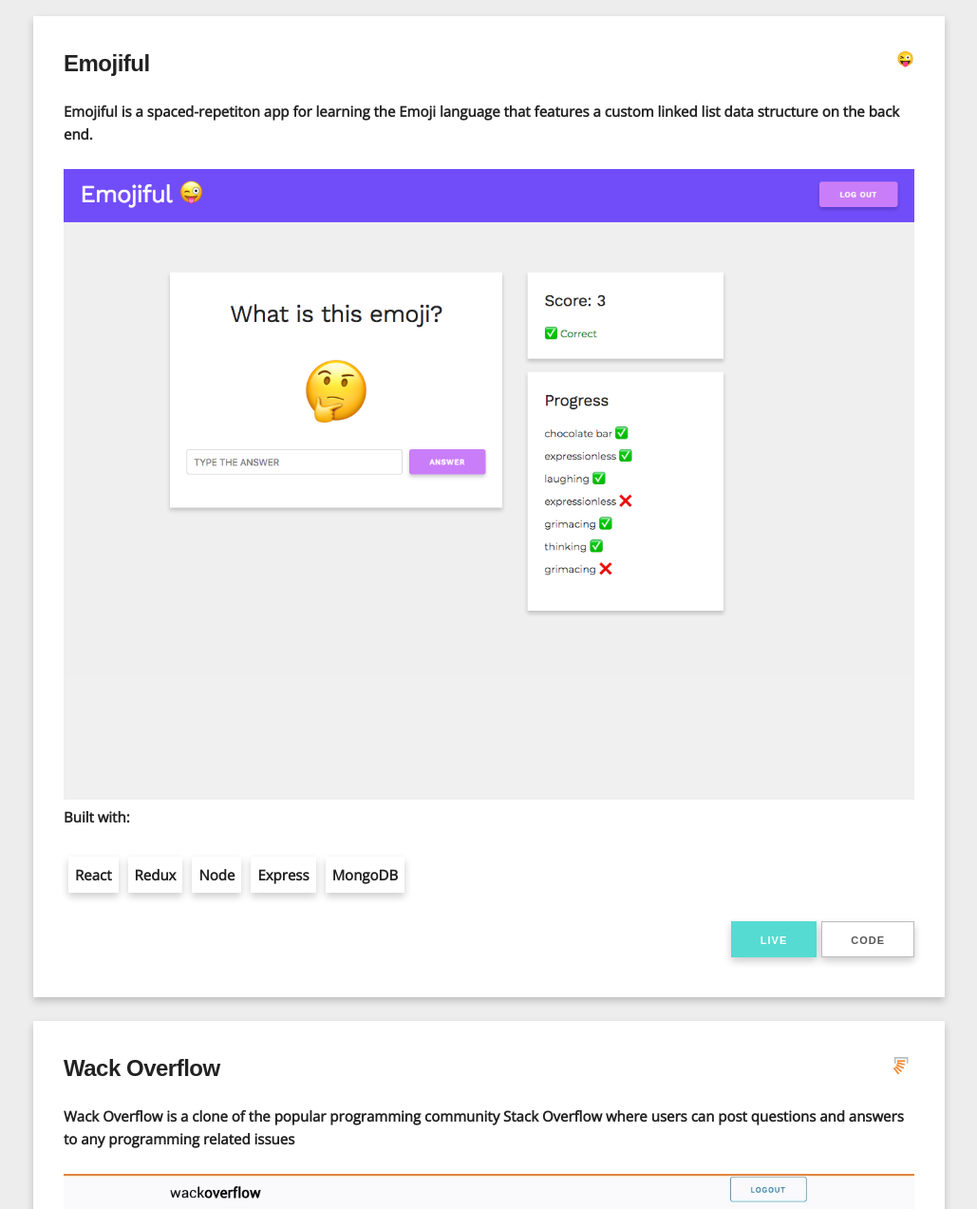
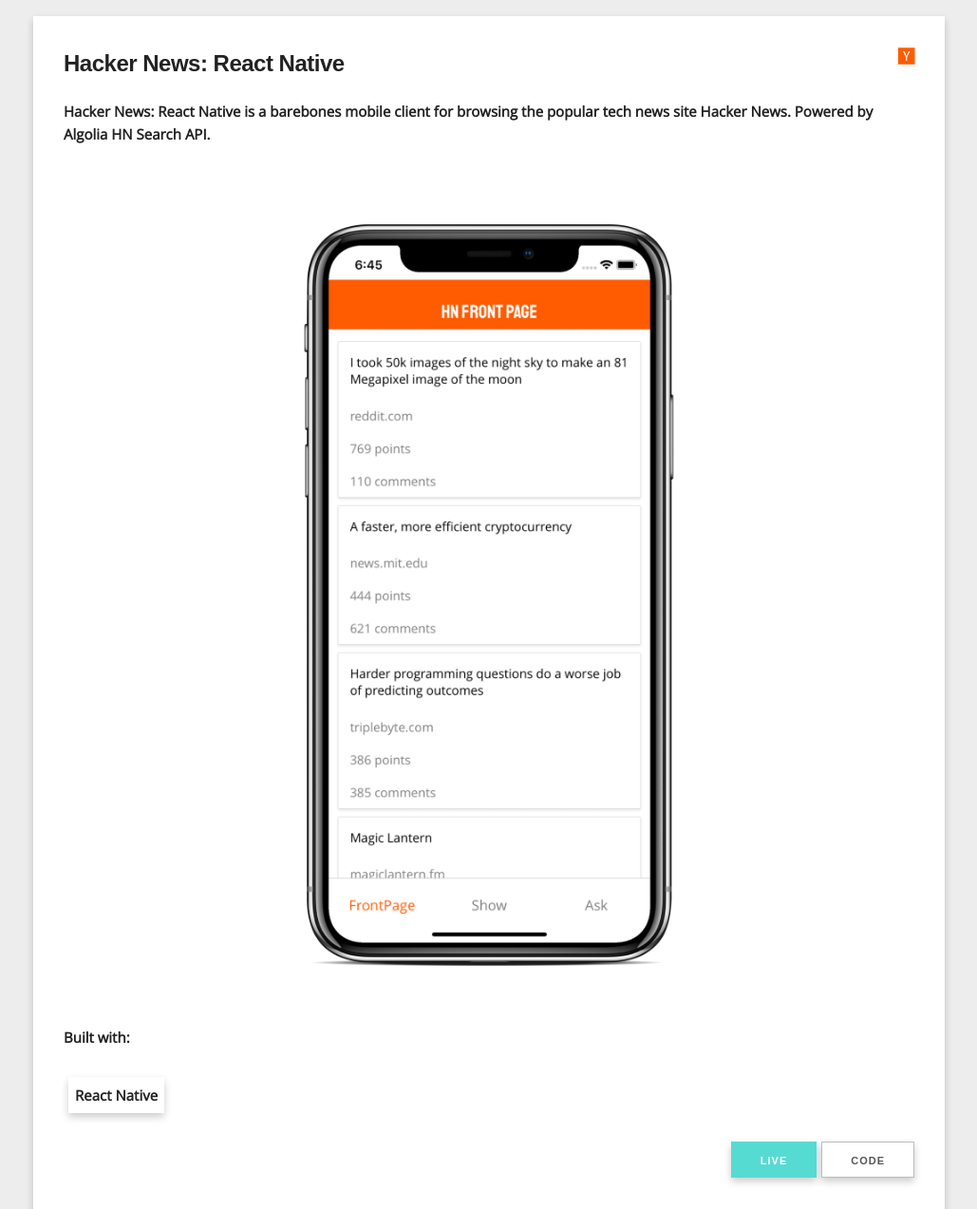
Before and after one commit to alexgutes/portfolio-site, a Gatsby site: page / in a window 1280 px wide. Shown: the part 627-1900 px from the top of the page at 95% size, without its empty margins (125-1154 px from the left). Built offline with nearby package versions, Linux system fonts and the light colour scheme; Gatsby itself is replaced by a stand-in of ours; a web font is replaced by a local one.

Commit message:
added react native project, installed font awesome library

```diff
--- a/src/components/ListSkills.js
+++ b/src/components/ListSkills.js
@@ -1,5 +1,5 @@
-import React from 'react'
+import React from 'react';
 
 export default function ListSkills(skills) {
-  return skills.map(skill => <li>{skill}</li>)
+  return skills.map(skill => <li>{skill}</li>);
 }
--- a/src/components/ProjectItem.js
+++ b/src/components/ProjectItem.js
@@ -1,40 +1,60 @@
-import React from 'react'
-import './styles/ProjectItem.css'
-import Emoji from './Emoji'
-import ListSkills from './ListSkills'
+import React from 'react';
+import './styles/ProjectItem.css';
+import Emoji from './Emoji';
+import { FontAwesomeIcon } from '@fortawesome/react-fontawesome';
+import { faHackerNews } from '@fortawesome/free-brands-svg-icons';
 
 export default function ProjectItem(props) {
-  let image
-  let skillsList
+  let image;
+  let skillsList;
+  const {
+    symbol,
+    src,
+    skills,
+    title,
+    description,
+    screenshot,
+    liveLink,
+    codeLink,
+    icon
+  } = props;
 
-  if (props.symbol) {
-    image = <Emoji className="project-img" symbol={props.symbol} />
-  } else image = <img className="project-img img-flex-right" src={props.src} />
-  if (props.skills) {
-    skillsList = props.skills.map(item => <li>{item}</li>)
+  if (symbol) {
+    image = <Emoji className="project-img" symbol={symbol} />;
+  } else if (icon) {
+    image = <FontAwesomeIcon className="project-img" icon={faHackerNews} size="lg" color="#ff5b01"></FontAwesomeIcon>;
   }
+  else
+    image = <img className="project-img img-flex-right" src={src} alt="" />;
+  if (skills) {
+    skillsList = skills.map(item => <li>{item}</li>);
+  }
+
+
   return (
     <div className="project-card">
       <div className="flex-row">
-        <h5>{props.title}</h5>
+        <h5>{title}</h5>
         {image}
       </div>
-      <p>{props.description}</p>
+      <p>{description}</p>
       <div>
-        <img className="screenshot" src={props.screenshot} />
+        <img className="screenshot" src={screenshot} alt="" />
       </div>
       <div>
         <p>Built with:</p>
         <ul className="flex-list-skills">{skillsList}</ul>
       </div>
       <div className="link-container">
-        <a href={props.liveLink}>
-          <button className="live-button button-primary">Live</button>
+        <a href={liveLink}>
+          <button type="button" className="live-button button-primary">
+            Live
+          </button>
         </a>
-        <a href={props.codeLink}>
-          <button>Code</button>
+        <a href={codeLink}>
+          <button type="button">Code</button>
         </a>
       </div>
     </div>
-  )
+  );
 }
--- a/src/components/Projects.js
+++ b/src/components/Projects.js
@@ -1,17 +1,32 @@
-import React from 'react'
-import ProjectItem from './ProjectItem'
-import icon from '../images/so-icon.png'
-import truck from '../images/truckdLogo.png'
+import React from 'react';
+import ProjectItem from './ProjectItem';
+import icon from '../images/so-icon.png';
+import truck from '../images/truckdLogo.png';
 
-import wackSS from '../images/wackoverflow-screenshot.jpg'
-import emojifulSS from '../images/emojiful-screenshot.png'
-import truckdSS from '../images/truckd-screenshot.png'
 
-export default function Projects() {
+import wackSS from '../images/wackoverflow-screenshot.jpg';
+import emojifulSS from '../images/emojiful-screenshot.png';
+import truckdSS from '../images/truckd-screenshot.png';
+import hackerSS from '../images/hacker-screenshot.png';
+
+
+
+export default class Projects extends React.Component {
+  render() {
     return (
       <div className="project-outer-container">
       <h3 className="sub-heading section-heading">Projects</h3>
       <div className="project-flex-container">
+        <ProjectItem
+          title="Hacker News: React Native"
+          description="
+          Hacker News: React Native is a barebones mobile client for browsing the popular tech news site Hacker News. Powered by Algolia HN Search API."
+          skills={['React Native']}
+          icon='faHackerNews'
+          codeLink="https://github.com/alexgutes/Hacker-News-React-Native"
+          liveLink="https://emojiful.herokuapp.com/"
+          screenshot={hackerSS}
+          />
         <ProjectItem
           title="Emojiful"
           description="
@@ -42,5 +57,6 @@
           />
       </div>
     </div>
-  )
+  );
     }
+      }
--- a/src/pages/index.js
+++ b/src/pages/index.js
@@ -7,8 +7,6 @@
 import Contact from '../components/Contact'
 
 import '../Skeleton.css'
-
-import favicon from '../images/favicon.svg'
 
 const IndexPage = () => (
   <>
```
Also changed, not shown: package.json (+12 -0 lines), src/images/hacker-screenshot.png (added), 4 other files. Lines whose indentation alone changed are shown as unchanged.
